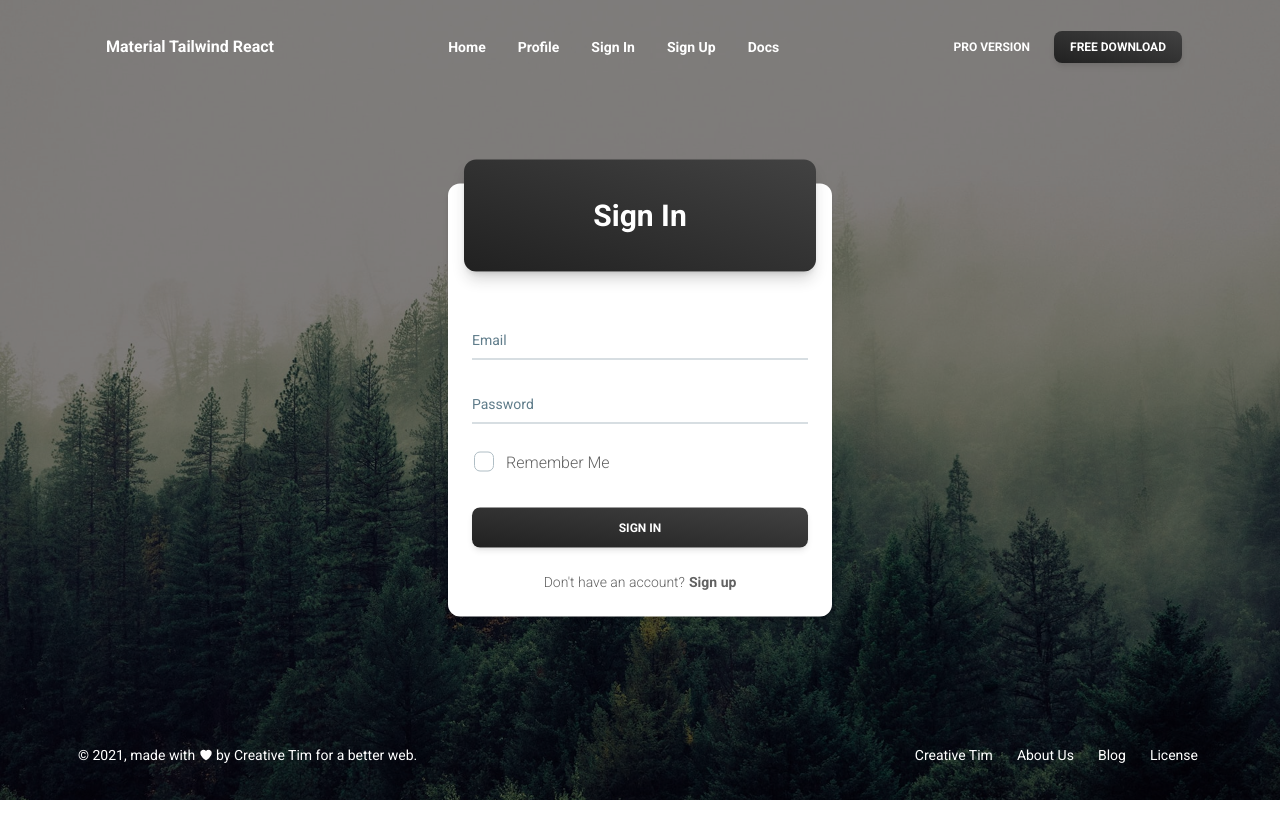
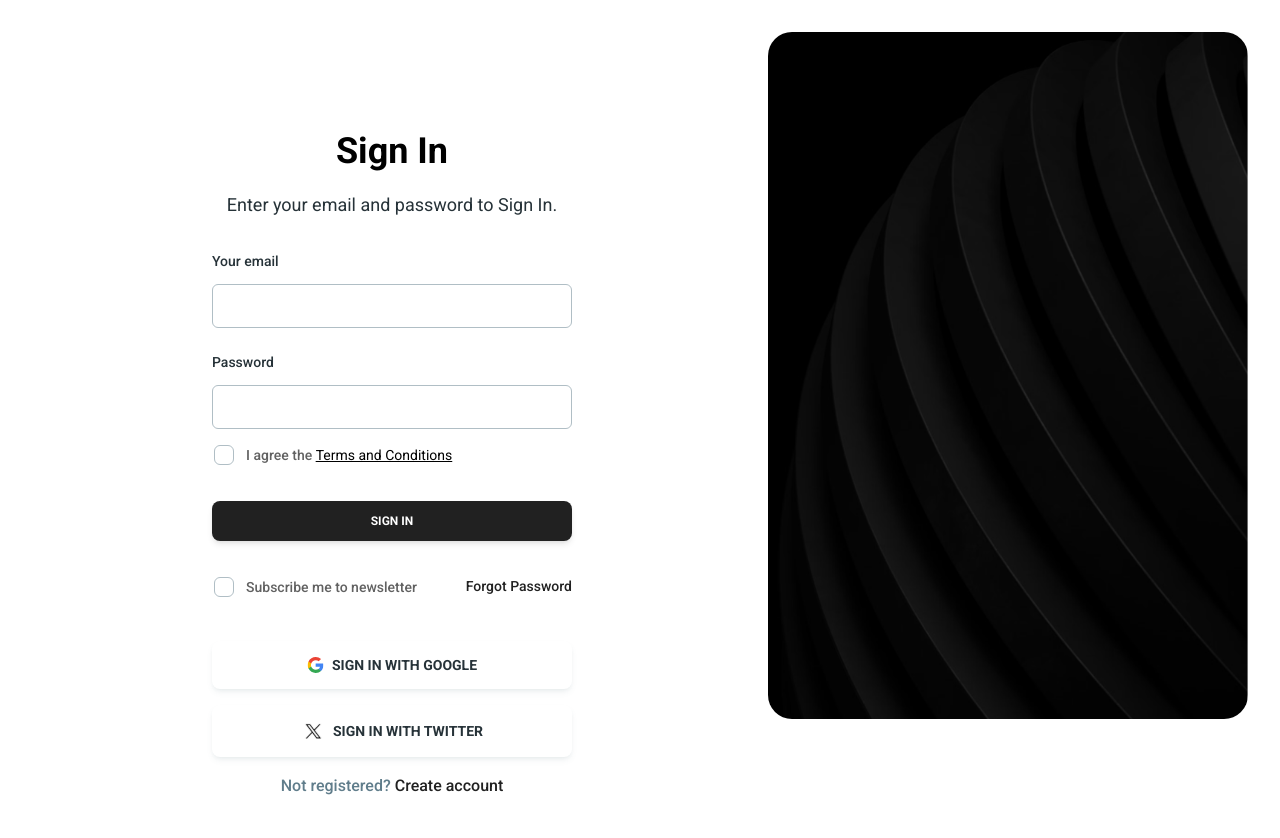
Before and after one commit to creativetimofficial/material-tailwind-kit-react, a React (Vite) app: page /sign-in in a window 1280 px wide. Before the commit the page ends 800 px from the top, so only its background shows below. Built offline with nearby package versions, Linux system fonts and the light colour scheme.

Commit message:
ref: sign-in & sign-up

```diff
--- a/src/App.jsx
+++ b/src/App.jsx
@@ -1,13 +1,19 @@
-import { Routes, Route, Navigate } from "react-router-dom";
+import { Routes, Route, Navigate, useLocation } from "react-router-dom";
 import { Navbar } from "@/widgets/layout";
 import routes from "@/routes";
 
+
 function App() {
+  const { pathname } = useLocation();
+
   return (
     <>
-      <div className="container absolute left-2/4 z-10 mx-auto -translate-x-2/4 p-4">
-        <Navbar routes={routes} />
-      </div>
+      {!(pathname == '/sign-in' || pathname == '/sign-up') && (
+        <div className="container absolute left-2/4 z-10 mx-auto -translate-x-2/4 p-4">
+          <Navbar routes={routes} />
+        </div>
+      )
+      }
       <Routes>
         {routes.map(
           ({ path, element }, key) =>
--- a/src/pages/sign-in.jsx
+++ b/src/pages/sign-in.jsx
@@ -1,71 +1,124 @@
-import { Link } from "react-router-dom";
 import {
-  Card,
-  CardHeader,
-  CardBody,
-  CardFooter,
   Input,
   Checkbox,
   Button,
   Typography,
 } from "@material-tailwind/react";
-import { SimpleFooter } from "@/widgets/layout";
+import { Link } from "react-router-dom";
+
 
 export function SignIn() {
   return (
-    <>
-      <img
-        src="/img/background-2.jpg"
-        className="absolute inset-0 z-0 h-full w-full object-cover"
-      />
-      <div className="absolute inset-0 z-0 h-full w-full bg-black/50" />
-      <div className="container mx-auto p-4">
-        <Card className="absolute top-2/4 left-2/4 w-full max-w-[24rem] -translate-y-2/4 -translate-x-2/4">
-          <CardHeader
-            variant="gradient"
-            color="gray"
-            className="mb-4 grid h-28 place-items-center"
-          >
-            <Typography variant="h3" color="white">
-              Sign In
+    <section className="m-8 flex gap-4">
+      <div className="w-full lg:w-3/5 mt-24">
+        <div className="text-center">
+          <Typography variant="h2" className="font-bold mb-4">Sign In</Typography>
+          <Typography variant="paragraph" color="blue-gray" className="text-lg font-normal">Enter your email and password to Sign In.</Typography>
+        </div>
+        <form className="mt-8 mb-2 mx-auto w-80 max-w-screen-lg lg:w-1/2">
+          <div className="mb-1 flex flex-col gap-6">
+            <Typography variant="small" color="blue-gray" className="-mb-3 font-medium">
+              Your email
             </Typography>
-          </CardHeader>
-          <CardBody className="flex flex-col gap-4">
-            <Input variant="standard" type="email" label="Email" size="lg" />
             <Input
-              variant="standard"
+              size="lg"
+              placeholder="name@mail.com"
+              className=" !border-t-blue-gray-200 focus:!border-t-gray-900"
+              labelProps={{
+                className: "before:content-none after:content-none",
+              }}
+            />
+            <Typography variant="small" color="blue-gray" className="-mb-3 font-medium">
+              Password
+            </Typography>
+            <Input
               type="password"
-              label="Password"
               size="lg"
+              placeholder="********"
+              className=" !border-t-blue-gray-200 focus:!border-t-gray-900"
+              labelProps={{
+                className: "before:content-none after:content-none",
+              }}
             />
-            <div className="-ml-2.5">
-              <Checkbox label="Remember Me" />
-            </div>
-          </CardBody>
-          <CardFooter className="pt-0">
-            <Button variant="gradient" fullWidth>
-              Sign In
-            </Button>
-            <Typography variant="small" className="mt-6 flex justify-center">
-              Don't have an account?
-              <Link to="/sign-up">
+          </div>
+          <Checkbox
+            label={
+              <Typography
+                variant="small"
+                color="gray"
+                className="flex items-center justify-start font-medium"
+              >
+                I agree the&nbsp;
+                <a
+                  href="#"
+                  className="font-normal text-black transition-colors hover:text-gray-900 underline"
+                >
+                  Terms and Conditions
+                </a>
+              </Typography>
+            }
+            containerProps={{ className: "-ml-2.5" }}
+          />
+          <Button className="mt-6" fullWidth>
+            Sign In
+          </Button>
+
+          <div className="flex items-center justify-between gap-2 mt-6">
+            <Checkbox
+              label={
                 <Typography
-                  as="span"
                   variant="small"
                   color="gray"
-                  className="ml-1 font-bold"
+                  className="flex items-center justify-start font-medium"
                 >
-                  Sign up
+                  Subscribe me to newsletter
                 </Typography>
-              </Link>
+              }
+              containerProps={{ className: "-ml-2.5" }}
+            />
+            <Typography variant="small" className="font-medium text-gray-900">
+              <a href="#">
+                Forgot Password
+              </a>
             </Typography>
-          </CardFooter>
-        </Card>
+          </div>
+          <div className="space-y-4 mt-8">
+            <Button size="lg" color="white" className="flex items-center gap-2 justify-center shadow-md" fullWidth>
+              <svg width="17" height="16" viewBox="0 0 17 16" fill="none" xmlns="http://www.w3.org/2000/svg">
+                <g clipPath="url(#clip0_1156_824)">
+                  <path d="M16.3442 8.18429C16.3442 7.64047 16.3001 7.09371 16.206 6.55872H8.66016V9.63937H12.9813C12.802 10.6329 12.2258 11.5119 11.3822 12.0704V14.0693H13.9602C15.4741 12.6759 16.3442 10.6182 16.3442 8.18429Z" fill="#4285F4" />
+                  <path d="M8.65974 16.0006C10.8174 16.0006 12.637 15.2922 13.9627 14.0693L11.3847 12.0704C10.6675 12.5584 9.7415 12.8347 8.66268 12.8347C6.5756 12.8347 4.80598 11.4266 4.17104 9.53357H1.51074V11.5942C2.86882 14.2956 5.63494 16.0006 8.65974 16.0006Z" fill="#34A853" />
+                  <path d="M4.16852 9.53356C3.83341 8.53999 3.83341 7.46411 4.16852 6.47054V4.40991H1.51116C0.376489 6.67043 0.376489 9.33367 1.51116 11.5942L4.16852 9.53356Z" fill="#FBBC04" />
+                  <path d="M8.65974 3.16644C9.80029 3.1488 10.9026 3.57798 11.7286 4.36578L14.0127 2.08174C12.5664 0.72367 10.6469 -0.0229773 8.65974 0.000539111C5.63494 0.000539111 2.86882 1.70548 1.51074 4.40987L4.1681 6.4705C4.8001 4.57449 6.57266 3.16644 8.65974 3.16644Z" fill="#EA4335" />
+                </g>
+                <defs>
+                  <clipPath id="clip0_1156_824">
+                    <rect width="16" height="16" fill="white" transform="translate(0.5)" />
+                  </clipPath>
+                </defs>
+              </svg>
+              <span>Sign in With Google</span>
+            </Button>
+            <Button size="lg" color="white" className="flex items-center gap-2 justify-center shadow-md" fullWidth>
+              <img src="/img/twitter-logo.svg" height={24} width={24} alt="" />
+              <span>Sign in With Twitter</span>
+            </Button>
+          </div>
+          <Typography variant="paragraph" className="text-center text-blue-gray-500 font-medium mt-4">
+            Not registered?
+            <Link to="/sign-up" className="text-gray-900 ml-1">Create account</Link>
+          </Typography>
+        </form>
+
       </div>
-      <div className="container absolute bottom-6 left-2/4 z-10 mx-auto -translate-x-2/4 text-white">
-        <SimpleFooter />
+      <div className="w-2/5 h-full hidden lg:block">
+        <img
+          src="/img/pattern.png"
+          className="h-full w-full object-cover rounded-3xl"
+        />
       </div>
-    </>
+
+    </section>
   );
 }
 
--- a/src/pages/sign-up.jsx
+++ b/src/pages/sign-up.jsx
@@ -1,72 +1,92 @@
-import { Link } from "react-router-dom";
 import {
-  Card,
-  CardHeader,
-  CardBody,
-  CardFooter,
   Input,
   Checkbox,
   Button,
   Typography,
 } from "@material-tailwind/react";
-import { SimpleFooter } from "@/widgets/layout";
+import { Link } from "react-router-dom";
+
 
 export function SignUp() {
   return (
-    <>
+    <section className="m-8 flex">
+            <div className="w-2/5 h-full hidden lg:block">
         <img
-        src="/img/background-2.jpg"
-        className="absolute inset-0 z-0 h-full w-full object-cover"
+          src="/img/pattern.png"
+          className="h-full w-full object-cover rounded-3xl"
         />
-      <div className="absolute inset-0 z-0 h-full w-full bg-black/50" />
-      <div className="container mx-auto p-4">
-        <Card className="absolute top-2/4 left-2/4 w-full max-w-[24rem] -translate-y-2/4 -translate-x-2/4">
-          <CardHeader
-            variant="gradient"
-            color="gray"
-            className="mb-4 grid h-28 place-items-center"
-          >
-            <Typography variant="h3" color="white">
-              Sign Up
+      </div>
+      <div className="w-full lg:w-3/5 flex flex-col items-center justify-center">
+        <div className="text-center">
+          <Typography variant="h2" className="font-bold mb-4">Join Us Today</Typography>
+          <Typography variant="paragraph" color="blue-gray" className="text-lg font-normal">Enter your email and password to register.</Typography>
+        </div>
+        <form className="mt-8 mb-2 mx-auto w-80 max-w-screen-lg lg:w-1/2">
+          <div className="mb-1 flex flex-col gap-6">
+            <Typography variant="small" color="blue-gray" className="-mb-3 font-medium">
+              Your email
             </Typography>
-          </CardHeader>
-          <CardBody className="flex flex-col gap-4">
-            <Input variant="standard" label="Name" size="lg" />
-            <Input variant="standard" type="email" label="Email" size="lg" />
             <Input
-              variant="standard"
-              type="password"
-              label="Password"
               size="lg"
+              placeholder="name@mail.com"
+              className=" !border-t-blue-gray-200 focus:!border-t-gray-900"
+              labelProps={{
+                className: "before:content-none after:content-none",
+              }}
             />
-            <div className="-ml-2.5">
-              <Checkbox label="I agree the Terms and Conditions" />
           </div>
-          </CardBody>
-          <CardFooter className="pt-0">
-            <Button variant="gradient" fullWidth>
-              Sign Up
-            </Button>
-            <Typography variant="small" className="mt-6 flex justify-center">
-              Already have an account?
-              <Link to="/sign-in">
+          <Checkbox
+            label={
               <Typography
-                  as="span"
                 variant="small"
                 color="gray"
-                  className="ml-1 font-bold"
+                className="flex items-center justify-start font-medium"
               >
-                  Sign in
+                I agree the&nbsp;
+                <a
+                  href="#"
+                  className="font-normal text-black transition-colors hover:text-gray-900 underline"
+                >
+                  Terms and Conditions
+                </a>
               </Typography>
-              </Link>
+            }
+            containerProps={{ className: "-ml-2.5" }}
+          />
+          <Button className="mt-6" fullWidth>
+            Register Now
+          </Button>
+
+          <div className="space-y-4 mt-8">
+            <Button size="lg" color="white" className="flex items-center gap-2 justify-center shadow-md" fullWidth>
+              <svg width="17" height="16" viewBox="0 0 17 16" fill="none" xmlns="http://www.w3.org/2000/svg">
+                <g clipPath="url(#clip0_1156_824)">
+                  <path d="M16.3442 8.18429C16.3442 7.64047 16.3001 7.09371 16.206 6.55872H8.66016V9.63937H12.9813C12.802 10.6329 12.2258 11.5119 11.3822 12.0704V14.0693H13.9602C15.4741 12.6759 16.3442 10.6182 16.3442 8.18429Z" fill="#4285F4" />
+                  <path d="M8.65974 16.0006C10.8174 16.0006 12.637 15.2922 13.9627 14.0693L11.3847 12.0704C10.6675 12.5584 9.7415 12.8347 8.66268 12.8347C6.5756 12.8347 4.80598 11.4266 4.17104 9.53357H1.51074V11.5942C2.86882 14.2956 5.63494 16.0006 8.65974 16.0006Z" fill="#34A853" />
+                  <path d="M4.16852 9.53356C3.83341 8.53999 3.83341 7.46411 4.16852 6.47054V4.40991H1.51116C0.376489 6.67043 0.376489 9.33367 1.51116 11.5942L4.16852 9.53356Z" fill="#FBBC04" />
+                  <path d="M8.65974 3.16644C9.80029 3.1488 10.9026 3.57798 11.7286 4.36578L14.0127 2.08174C12.5664 0.72367 10.6469 -0.0229773 8.65974 0.000539111C5.63494 0.000539111 2.86882 1.70548 1.51074 4.40987L4.1681 6.4705C4.8001 4.57449 6.57266 3.16644 8.65974 3.16644Z" fill="#EA4335" />
+                </g>
+                <defs>
+                  <clipPath id="clip0_1156_824">
+                    <rect width="16" height="16" fill="white" transform="translate(0.5)" />
+                  </clipPath>
+                </defs>
+              </svg>
+              <span>Sign in With Google</span>
+            </Button>
+            <Button size="lg" color="white" className="flex items-center gap-2 justify-center shadow-md" fullWidth>
+              <img src="/img/twitter-logo.svg" height={24} width={24} alt="" />
+              <span>Sign in With Twitter</span>
+            </Button>
+          </div>
+          <Typography variant="paragraph" className="text-center text-blue-gray-500 font-medium mt-4">
+            Already have an account?
+            <Link to="/sign-in" className="text-gray-900 ml-1">Sign in</Link>
           </Typography>
-          </CardFooter>
-        </Card>
+        </form>
+
       </div>
-      <div className="container absolute bottom-6 left-2/4 z-10 mx-auto -translate-x-2/4 text-white">
-        <SimpleFooter />
-      </div>
-    </>
+    </section>
   );
 }
 
```
Also changed, not shown: public/img/pattern.png (added), public/img/twitter-logo.svg (added). Lines whose indentation alone changed are shown as unchanged.
